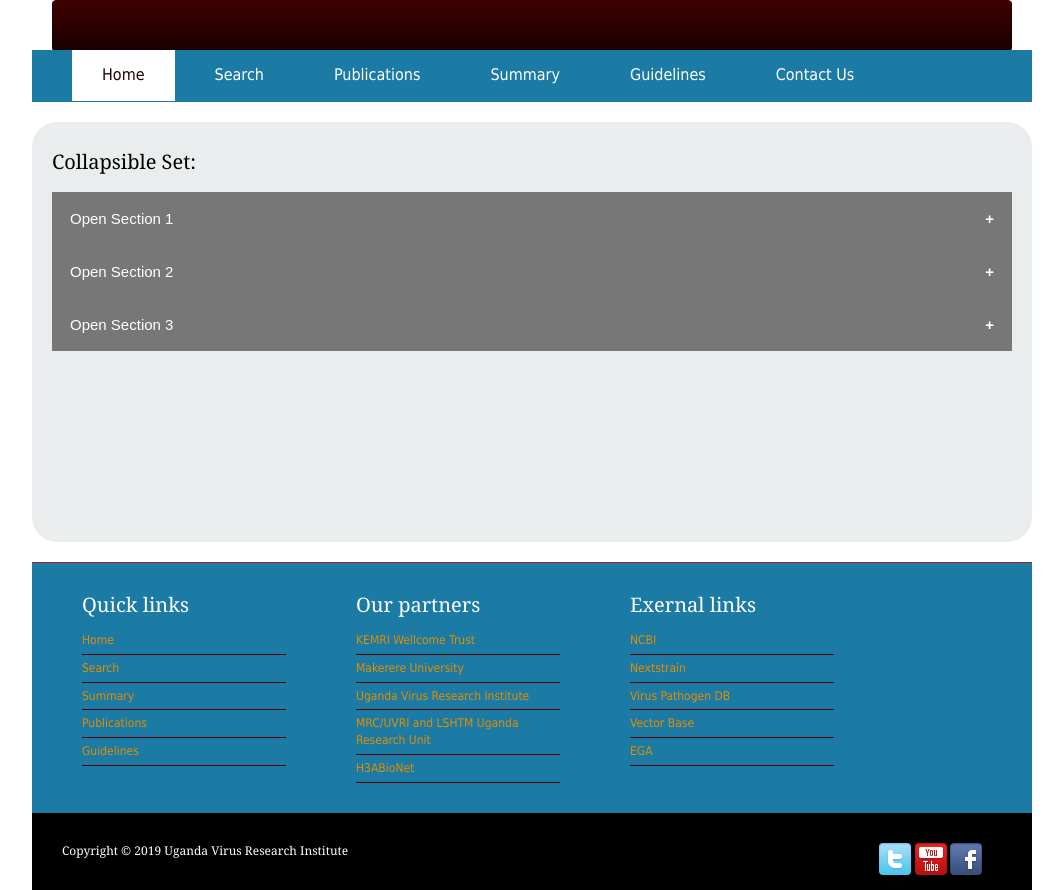
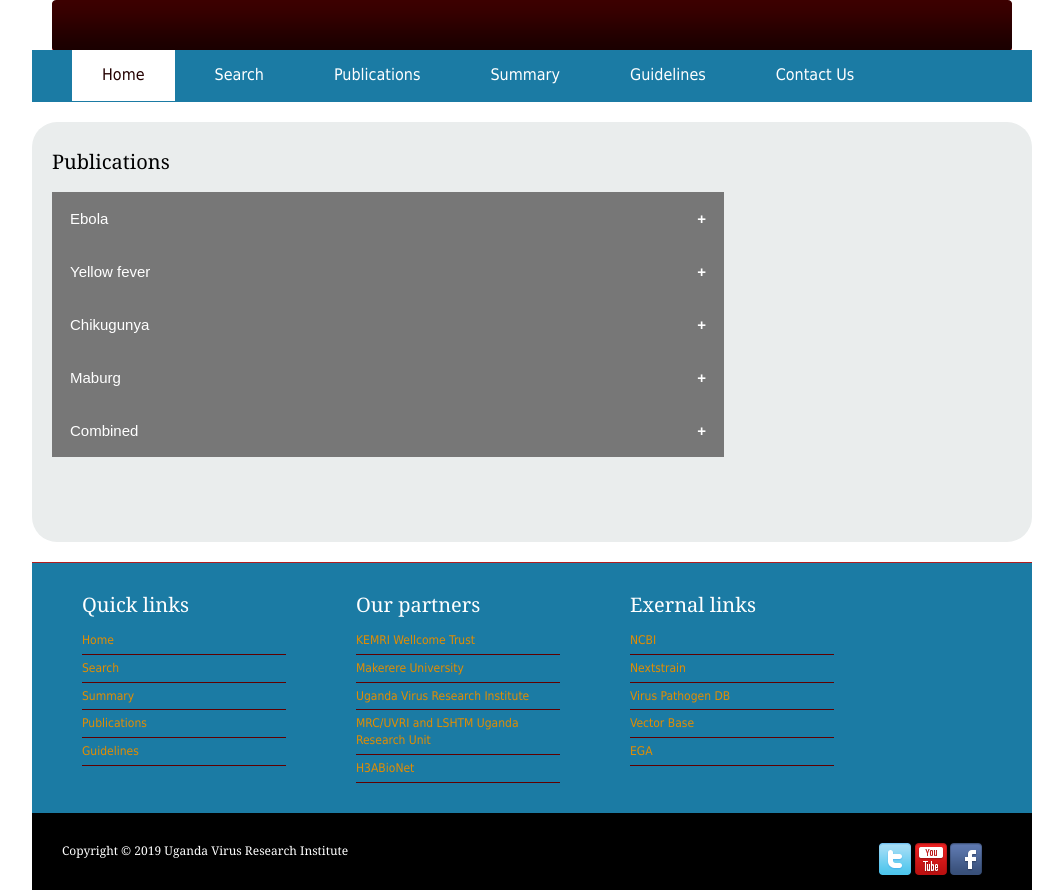
Before and after one commit to OmaraI/virusPortal, a Django app: page /publications/ in a window 1280 px wide. Shown: the whole page, without its empty margins (108-1171 px from the left). Run offline with Django 3.2, Linux system fonts and the light colour scheme.

Commit message:
Update publications.html

```diff
--- a/portal/templates/publications.html
+++ b/portal/templates/publications.html
@@ -10,7 +10,7 @@
   color: white;
   cursor: pointer;
   padding: 18px;
-  width: 100%;
+  width: 70%;
   border: none;
   text-align: left;
   outline: none;
@@ -46,16 +46,24 @@
 
 {% block content1 %}
 <div id="tooplate_middle">
-<p>Collapsible Set:</p>
-<button class="collapsible">Open Section 1</button>
+<p>Publications</p>
+<button class="collapsible">Ebola</button>
 <div class="content">
   <p>Lorem ipsum dolor sit amet, consectetur adipisicing elit, sed do eiusmod tempor incididunt ut labore et dolore magna aliqua. Ut enim ad minim veniam, quis nostrud exercitation ullamco laboris nisi ut aliquip ex ea commodo consequat.</p>
 </div>
-<button class="collapsible">Open Section 2</button>
+<button class="collapsible">Yellow fever</button>
 <div class="content">
   <p>Lorem ipsum dolor sit amet, consectetur adipisicing elit, sed do eiusmod tempor incididunt ut labore et dolore magna aliqua. Ut enim ad minim veniam, quis nostrud exercitation ullamco laboris nisi ut aliquip ex ea commodo consequat.</p>
 </div>
-<button class="collapsible">Open Section 3</button>
+<button class="collapsible">Chikugunya</button>
+<div class="content">
+  <p>Lorem ipsum dolor sit amet, consectetur adipisicing elit, sed do eiusmod tempor incididunt ut labore et dolore magna aliqua. Ut enim ad minim veniam, quis nostrud exercitation ullamco laboris nisi ut aliquip ex ea commodo consequat.</p>
+</div>
+  <button class="collapsible">Maburg</button>
+<div class="content">
+  <p>Lorem ipsum dolor sit amet, consectetur adipisicing elit, sed do eiusmod tempor incididunt ut labore et dolore magna aliqua. Ut enim ad minim veniam, quis nostrud exercitation ullamco laboris nisi ut aliquip ex ea commodo consequat.</p>
+</div>
+ <button class="collapsible">Combined</button>
 <div class="content">
   <p>Lorem ipsum dolor sit amet, consectetur adipisicing elit, sed do eiusmod tempor incididunt ut labore et dolore magna aliqua. Ut enim ad minim veniam, quis nostrud exercitation ullamco laboris nisi ut aliquip ex ea commodo consequat.</p>
 </div>
```
